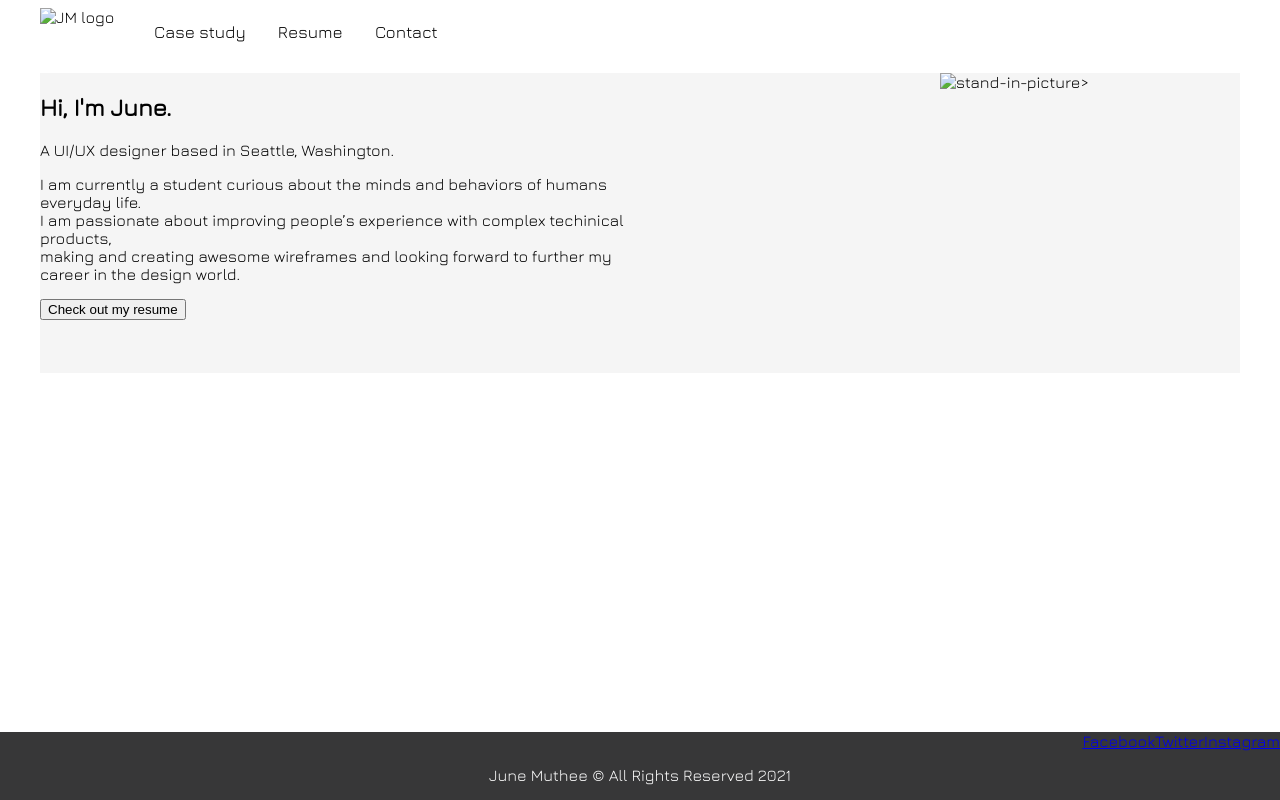
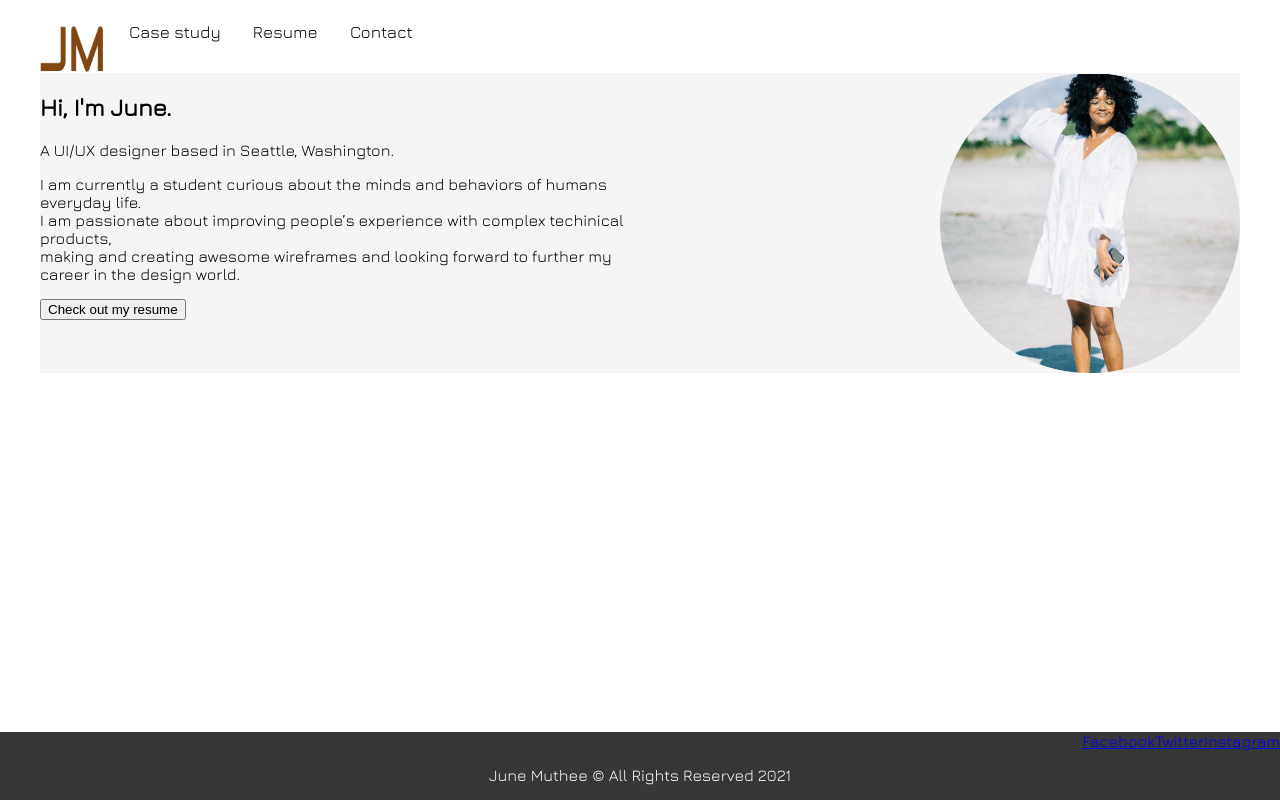
Before and after one commit to junemuthee/UX_UI_HW_17, a plain HTML site: page index.html in a window 1280 px wide. Drawn offline with nearby package versions, Linux system fonts and the light colour scheme.

Commit message:
adding the photos

```diff
--- a/CSS/style.css
+++ b/CSS/style.css
@@ -21,10 +21,6 @@ body {
     font-size: 17px;
     border-radius: 5px;
    }*/
-
-   .nav {
-     display: inline-block;
-   }
 
    .links {
     display: inline-block;
--- a/index.html
+++ b/index.html
@@ -13,7 +13,7 @@
 <body>
   <header class="navigation">
     <div class="logo">
-      <img src="file:///Users/nonim/Documents/UX:UI%20/MyCode/Homework/Portfolio/unsolved/images/JM%20logo.png" alt="JM logo" width="100" height="65"
+      <img src="Images/JM logo.png" alt="JM logo" width="75" height="65"
     </div>
 
     <!--<ul class="navigationlist">
@@ -40,7 +40,7 @@
         <button> Check out my resume </button>
     </div>
     <div class=imgContainer>
-      <img class="profilePic" src="file:///Users/nonim/Documents/UX:UI%20/MyCode/Homework/Portfolio/unsolved/images/picture%20.png" alt="stand-in-picture>" width="300" height="300"
+      <img class="profilePic" src="Images/picture .png" alt="stand-in-picture>" width="300" height="300"
     </div>
   </section>
 
```
Also changed, not shown: Images/BDR.png (added), Images/JM logo.png (added), Images/KE.png (added), Images/Sura 2.png (added), Images/picture .png (added), 2 other files.
